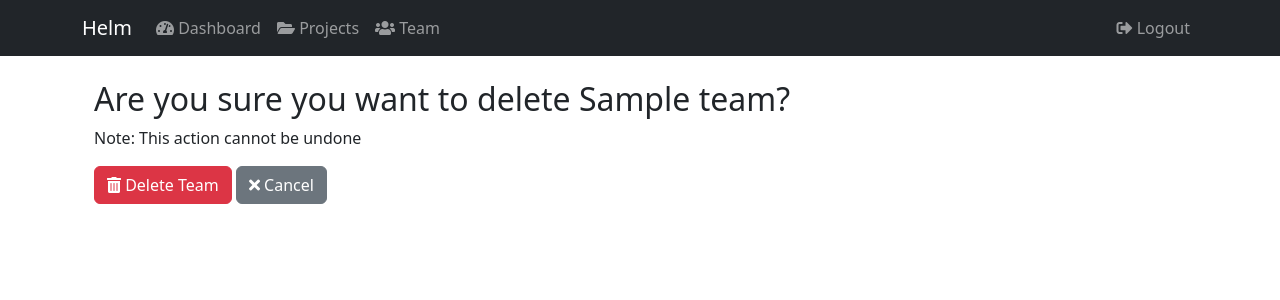
After one commit to ashcarroll/Helm, a Django app: page /teams/1/delete/ in a window 1280 px wide. The commit adds this page. Shown: the top 300 px of the page. Run offline with Django 4.2, Linux system fonts and the light colour scheme; a user stored in the database is signed in; tables that the repository leaves empty hold one stand-in row (values such as "Sample post").

Commit message:
Added Team Delete view to allow managers to delete a team they manage Added URL pattern for team deletion Added team delete template Added delete button to team list html and updated some styling

```diff
--- /dev/null
+++ b/teams/templates/teams/team_delete.html
@@ -0,0 +1,21 @@
+{% extends "base.html" %}
+
+{% block title %}
+    Delete Team
+{% endblock title %}
+
+{% block content %}
+<div class="container mt-4">
+    <h2>Are you sure you want to delete {{ team.name }}?</h2>
+    <p>Note: This action cannot be undone</p>
+    <form method="POST">
+        {% csrf_token %}
+        <button type="submit" class="btn btn-danger">
+            <i class="fas fa-trash-alt"></i> Delete Team
+        </button>
+        <a href="{% url 'team_list' %}" class="btn btn-secondary">
+            <i class="fas fa-times"></i> Cancel
+        </a>
+    </form>
+</div>
+{% endblock content %}
--- a/teams/urls.py
+++ b/teams/urls.py
@@ -1,9 +1,10 @@
 from django.urls import path
-from .views import TeamListView, TeamDetailView, TeamCreateView, TeamUpdateView
+from .views import TeamListView, TeamDetailView, TeamCreateView, TeamUpdateView, TeamDeleteView
 
 urlpatterns = [
     path('list/', TeamListView.as_view(), name='team_list'),
     path('<int:pk>/', TeamDetailView.as_view(), name ='team_detail'),
     path('create/', TeamCreateView.as_view(), name='team_create'),
     path('<int:pk>/update/', TeamUpdateView.as_view(), name = 'team_update'),
+    path('<int:pk>/delete/', TeamDeleteView.as_view(), name='team_delete'),
 ]
--- a/teams/views.py
+++ b/teams/views.py
@@ -1,8 +1,8 @@
 from django.shortcuts import redirect
 from django.contrib import messages
-from django.urls import reverse_lazy
+from django.urls import reverse_lazy, reverse
 from django.contrib.auth.mixins import LoginRequiredMixin, UserPassesTestMixin
-from django.views.generic import CreateView, ListView, DetailView, UpdateView
+from django.views.generic import CreateView, ListView, DetailView, UpdateView, DeleteView
 from .models import Team
 from .forms import TeamForm
 
@@ -49,10 +49,12 @@ class TeamListView(LoginRequiredMixin, ListView):
         context['is_manager'] = self.request.user.groups.filter(name='Manager').exists()
         return context
 
+
 class TeamDetailView(LoginRequiredMixin, DetailView):
     model = Team
     template_name = 'teams/team_detail.html'
     context_object_name = 'team'
+
 
 class TeamUpdateView(LoginRequiredMixin, UserPassesTestMixin, UpdateView):
     model = Team
@@ -73,3 +75,21 @@ class TeamUpdateView(LoginRequiredMixin, UserPassesTestMixin, UpdateView):
     def handle_no_permission(self):
         messages.error(self.request, "You do not have permission to edit this team")
         return redirect('team_list')
+
+
+class TeamDeleteView(LoginRequiredMixin, UserPassesTestMixin, DeleteView):
+    model = Team
+    template_name = 'teams/team_delete.html'
+    context_object_name = 'team'
+
+    def get_success_url(self):
+        messages.success(self.request, "Team delelted successfully")
+        return reverse('team_list')
+
+    def test_func(self):
+        team = self.get_object()
+        return team.manager == self.request.user
+
+    def handle_no_permission(self):
+        messages.error(self.request, "You do not have permission to delete this team")
+        return redirect('team_list')
```
Also changed, not shown: teams/templates/teams/team_list.html (+10 -3 lines).
